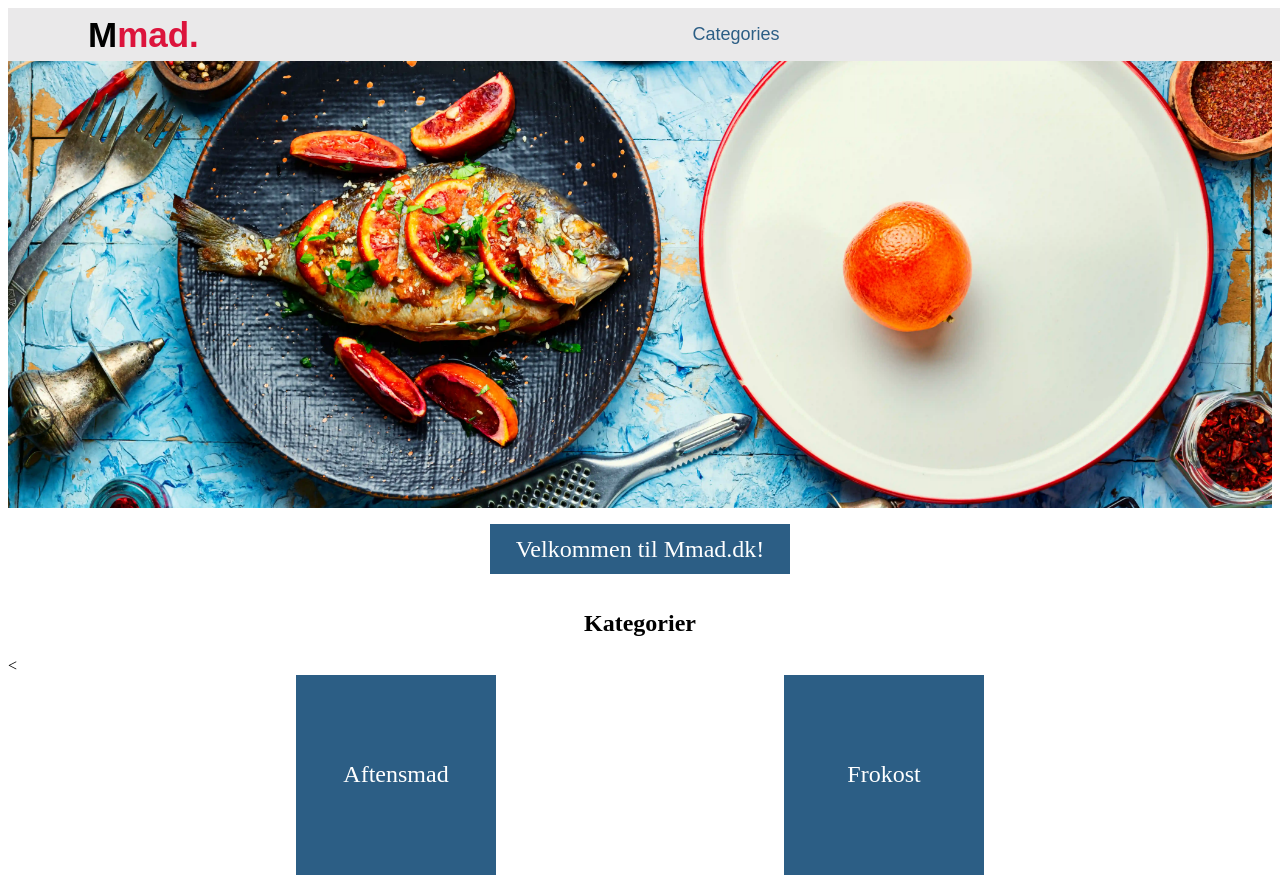
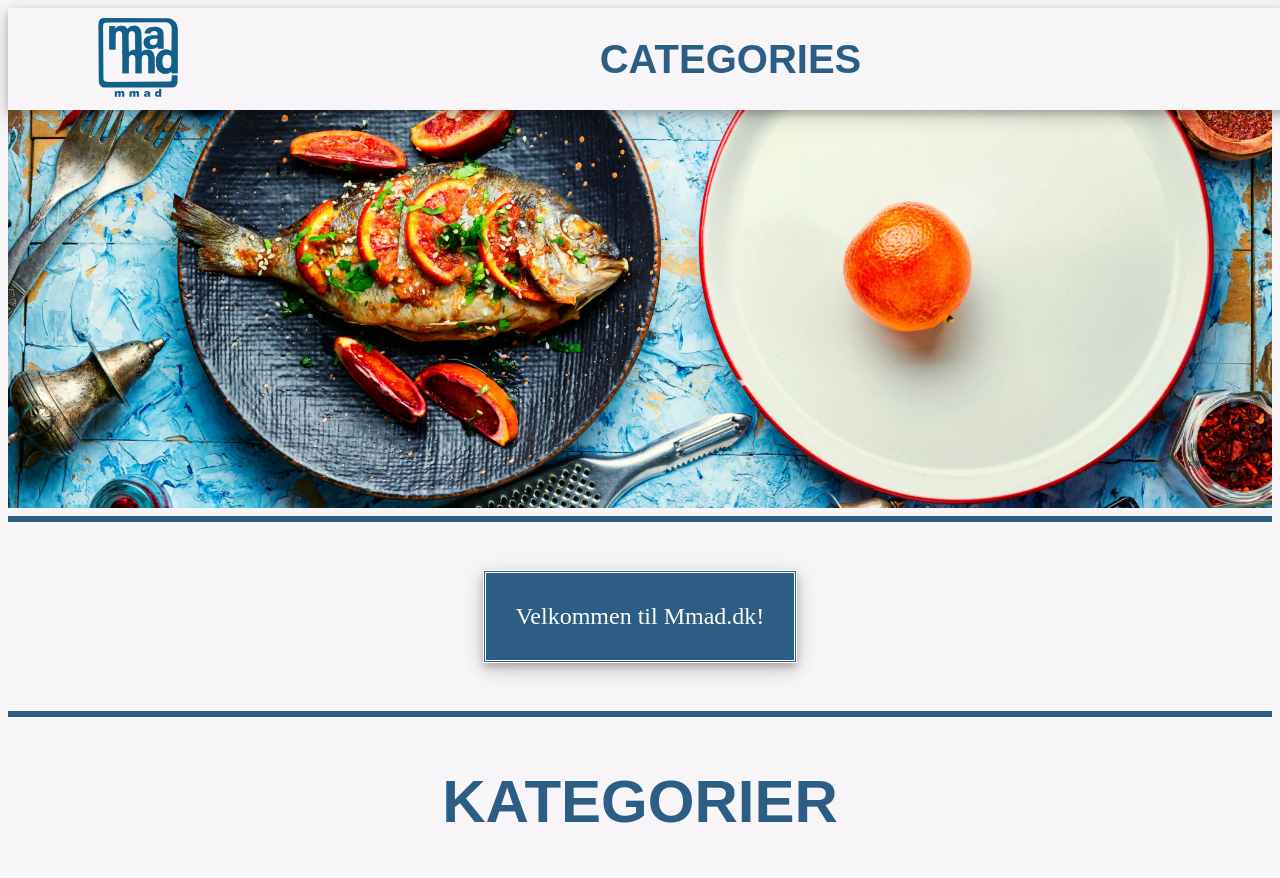
Before and after one commit to Marv0659/mmad, a plain HTML site: page index.html in a window 1280 px wide. Shown: the top 878 px of the page. Drawn offline with Linux system fonts and the light colour scheme; some icons are missing; a web font is replaced by a local one.

Commit message:
forside styling

```diff
--- a/faelles.css
+++ b/faelles.css
@@ -3,6 +3,13 @@
 /*font-family: 'Quattrocento Sans', sans-serif;*/
 main {
   display: block;
+}
+body {
+  background-color: #f7f5f7;
+}
+
+hr.line {
+  border: 3px solid #2c5e85;
 }
 .max-width {
   max-width: auto;
@@ -13,8 +20,8 @@ main {
   position: fixed;
   width: 100%;
   z-index: 999;
-  font-family: "Ubuntu", sans-serif;
   transition: all 0.3s ease;
+  box-shadow: 0 4px 8px 0 rgba(0, 0, 0, 0.2), 0 6px 20px 0 rgba(0, 0, 0, 0.19);
 }
 
 .navbar.sticky {
@@ -26,10 +33,16 @@ main {
   display: flex;
   align-items: center;
   justify-content: space-between;
-  background: #eae9ea;
+  background-color: #f7f5f7;
+  /* background: #eae9ea; */
 }
 
-.navbar .logo a {
+.navbar .logo {
+  width: 80px;
+  padding: 10px;
+}
+
+/* .navbar .logo a {
   color: #000000;
   font-size: 35px;
   font-weight: 600;
@@ -43,7 +56,7 @@ main {
 
 .navbar.sticky .logo a span {
   color: #2c5e85;
-}
+} */
 
 .navbar .menu li {
   list-style: none;
@@ -54,10 +67,12 @@ main {
   display: block;
   color: #2c5e85;
   text-decoration: none;
-  font-size: 18px;
-  font-weight: 500;
+  font-size: 40px;
+  font-weight: 700;
   margin-left: 25px;
   transition: color 0.3s ease;
+  font-family: "elza-text", sans-serif;
+  font-style: normal;
 }
 
 .navbar .menu li a:hover {
@@ -106,15 +121,21 @@ main {
 }
 
 .shape {
+  font-family: termina;
+  font-weight: 400;
+  font-style: normal;
+  font-size: 30px;
+  padding: 30px;
+  border: #fff;
+  border-style: double;
   display: flex;
   background-color: #2c5e85;
-  margin: 1rem;
+  margin: 2.5rem;
   justify-content: center;
   align-items: center;
-  height: 50px;
-  width: 300px;
   color: white;
   font-size: 1.5rem;
+  box-shadow: 0 4px 8px 0 rgba(0, 0, 0, 0.2), 0 6px 20px 0 rgba(0, 0, 0, 0.19);
 }
 
 .forsideKategori {
@@ -124,26 +145,55 @@ main {
 #forsideKategori {
   justify-content: center;
   text-align: center;
+  font-family: "elza-text", sans-serif;
+  font-style: normal;
+  color: #2c5e85;
+  font-size: 60px;
 }
-.forsideKategori a{
-  justify-content: center;
+
+.forsideKategori a {
+  /*  justify-content: center;
   text-align: center;
   text-decoration: none;
   color: white;
+  font-family: termina;
+  font-weight: 400;
+  font-style: normal;
+  font-size: 30px; */
+  margin: auto;
+  border-style: double;
+  border-width: 5px;
+  border-color: white;
+  background-color: transparent;
+  font-family: termina;
+  font-weight: 400;
+  color: white;
+  width: 450px;
+  height: 130px;
+  margin-inline: auto;
+  text-decoration: none;
+  font-size: 40px;
+  padding-top: 1.5em;
 }
 
-#forsideKategori a:visited {
-  color: white;
+.forsideKategori a:hover {
+  color: crimson;
 }
 
 .kategorierGrid {
-  display: grid;
+  display: flex;
+  flex-wrap: wrap;
+  row-gap: 1em;
+  column-gap: 1em;
+  justify-items: center;
+  justify-content: center;
+  /*  display: grid;
   justify-items: center;
   justify-content: center;
   grid-template-columns: repeat(auto-fill, minmax(150px, 424px));
   gap: 2rem;
   align-self: center;
-  grid-gap: 4rem;
+  grid-gap: 4rem; */
 }
 
 .productlist article {
@@ -173,18 +223,22 @@ img {
   justify-content: center;
   align-items: center;
   background-color: #2c5e85;
-  height: 200px;
-  width: 200px;
 }
 
 footer {
   background-color: #2c5e85;
+  margin-top: 10em;
+  display: flex;
+  flex-direction: row;
 }
 
-footer h3 {
-  font-family: "Open Sans", sans-serif;
+.footer_info {
+  font-family: "Quattrocento Sans", sans-serif;
+  color: white;
+  font-size: 20px;
+  margin-top: 2em;
 }
 
-footer p {
-  font-family: "Quattrocento Sans", sans-serif;
+.footer_logo {
+  margin: 2em;
 }
--- a/index.html
+++ b/index.html
@@ -1,46 +1,43 @@
 <!DOCTYPE html>
 <html lang="da">
-
-
   <head>
     <meta charset="UTF-8" />
     <meta http-equiv="X-UA-Compatible" content="IE=edge" />
     <meta name="viewport" content="width=device-width, initial-scale=1.0" />
     <link rel="stylesheet" href="faelles.css" />
+    <link rel="stylesheet" href="https://use.typekit.net/dgs1tax.css" />
+    <link rel="stylesheet" href="https://use.typekit.net/dgs1tax.css" />
     <title>Forside</title>
   </head>
 
   <body>
     <nav class="navbar">
       <div class="max-width">
-      <div class="logo"><a href="index.html">M<span>mad.</span></a></div>
+        <div class="logo">
+          <a href="index.html"><img src="img/Asset 1.svg" alt="logo" /></a>
+        </div>
         <ul class="menu">
-        <li><a href="kategori.html" target="_blank" class="menu-btn">Categories</a>
-        </li>
+          <li><a href="kategori.html" target="_blank" class="menu-btn">CATEGORIES</a></li>
         </ul>
         <div class="menu-btn">
           <i class="fas fa-bars"></i>
         </div>
       </div>
-
-
     </nav>
 
     <section class="home" id="home">
       <div class="max-width">
-      <div class="home-content">
-
-      </div>
+        <div class="home-content"></div>
       </div>
     </section>
+    <hr class="line" />
     <div class="forsideText">
-    <div class="shape">
-      Velkommen til Mmad.dk!
+      <div class="shape">Velkommen til Mmad.dk!</div>
     </div>
-  </div>
-  <h2 id="forsideKategori">Kategorier</h2>
+    <hr class="line" />
+    <h2 id="forsideKategori">KATEGORIER</h2>
 
-  <<section class="kategorierGrid">
+    <section class="kategorierGrid">
       <div class="kat forsideKategori">
         <a href="listeview.html?kat=Aftensmad">Aftensmad</a>
       </div>
@@ -49,21 +46,16 @@
       <div class="kat forsideKategori"><a href="listeview.html?kat=Sides">Sides</a></div>
       <div class="kat forsideKategori"><a href="listeview.html?kat=Dessert">Dessert</a></div>
       <div class="kat forsideKategori"><a href="listeview.html?kat=Morgenmad">Morgenmad</a></div>
-
     </section>
 
-
-
-
-
     <footer>
+      <div class="footer_logo"><img src="img/Asset 2.svg" alt="logo" /></div>
+      <div class="footer_info">
         <h3>Kontakt os</h3>
         <p>Tlf.: +45 77 77 77 77</p>
         <p>E-mail: mmad@gmail.com</p>
+      </div>
     </footer>
-
-
   </body>
   <script src="productlist.js"></script>
-
 </html>
```
Also changed, not shown: img/Asset 1.svg (added), img/Asset 2.svg (added). Lines whose indentation alone changed are shown as unchanged.
